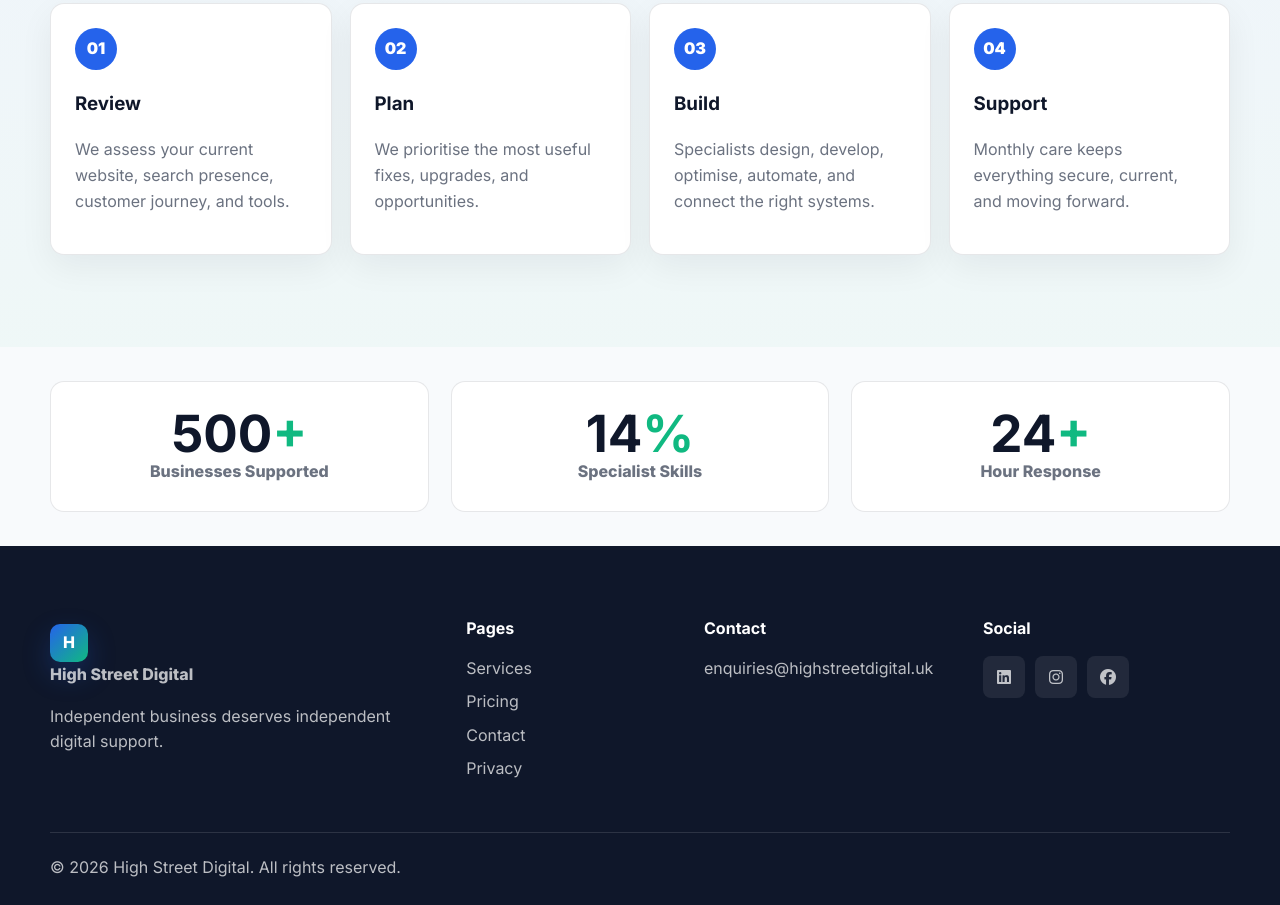
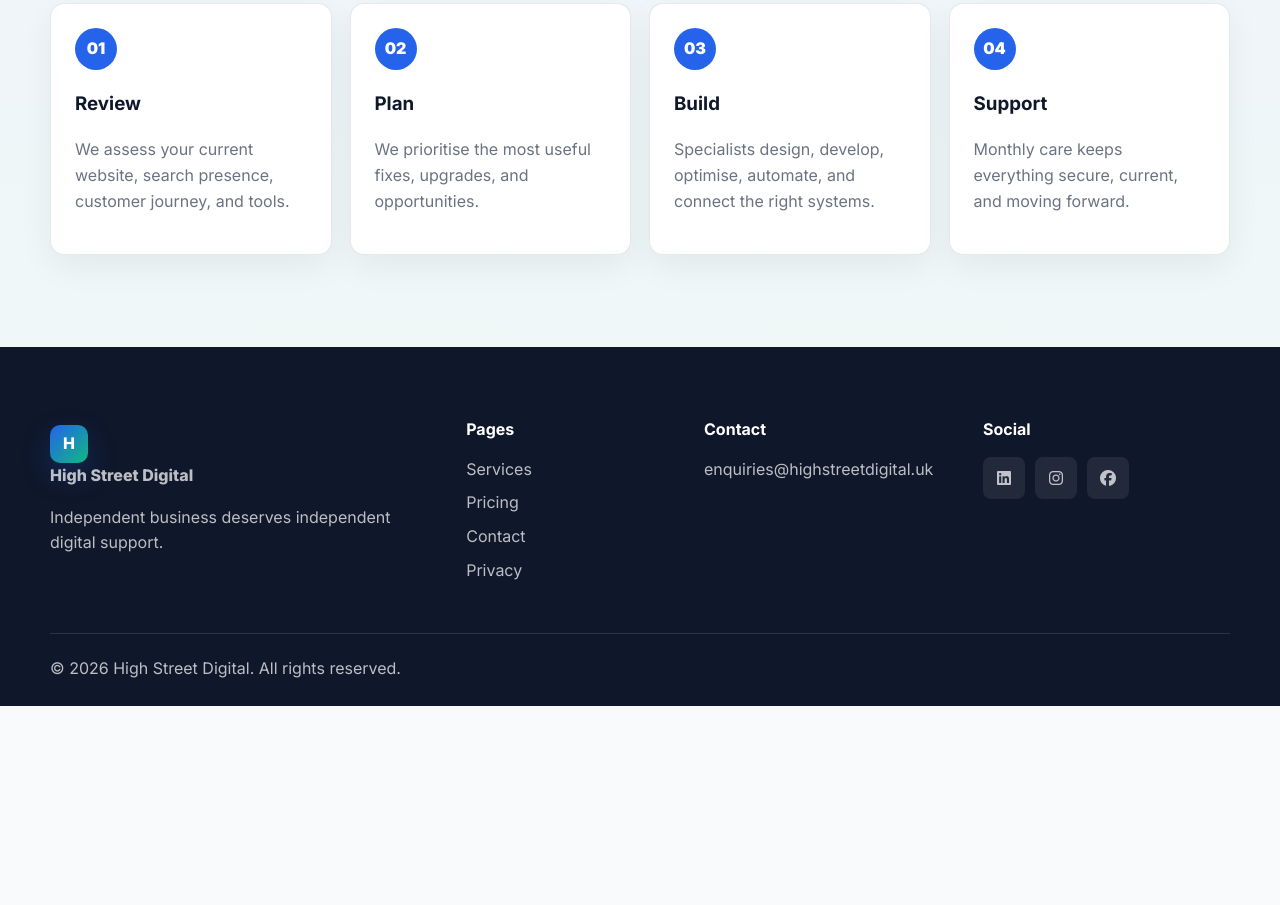
Before and after one commit to samah-14/highstreetdigital, a plain HTML site: page about.html in a window 1280 px wide. Shown: the part 2373-3278 px from the top of the page. After the commit the page ends 3079 px from the top, so only its background shows below. Drawn offline with nearby package versions, Linux system fonts and the light colour scheme.

Commit message:
Remove stats section and update footer content
Removed the stats section from the about page and updated the footer.

```diff
--- a/about.html
+++ b/about.html
@@ -20,7 +20,7 @@
     <section class="section soft-band"><div class="container"><div class="section-heading" data-aos="fade-up"><span class="section-kicker">Values</span><h2>How we work with local owners.</h2></div><div class="card-grid four-grid"><article class="service-card" data-aos="fade-up"><i class="fa-solid fa-circle-check"></i><h3>Clarity</h3><p>Plain-English advice and clean priorities before any technical work begins.</p></article><article class="service-card" data-aos="fade-up"><i class="fa-solid fa-gauge-high"></i><h3>Momentum</h3><p>Fast progress on the improvements that can move the needle soonest.</p></article><article class="service-card" data-aos="fade-up"><i class="fa-solid fa-lock"></i><h3>Reliability</h3><p>Secure, maintained foundations that do not crumble after launch.</p></article><article class="service-card" data-aos="fade-up"><i class="fa-solid fa-heart"></i><h3>Care</h3><p>Support that respects your time, your customers, and your budget.</p></article></div></div></section>
     <section class="section"><div class="container split align-center"><div data-aos="fade-right"><span class="section-kicker">Collective model</span><h2>The right specialist for the right job.</h2><p>Instead of one oversized agency team, we bring in trusted freelancers with focused expertise. That keeps costs lean and gives every project the right mix of design, development, SEO, automation, and support.</p></div><div class="feature-panel" data-aos="fade-left"><div><i class="fa-solid fa-layer-group"></i><span>Flexible project teams</span></div><div><i class="fa-solid fa-user-check"></i><span>Senior specialist input</span></div><div><i class="fa-solid fa-scale-balanced"></i><span>Lean pricing and clear scope</span></div></div></div></section>
     <section class="section soft-band"><div class="container"><div class="section-heading" data-aos="fade-up"><span class="section-kicker">Timeline</span><h2>Built for steady, measurable progress.</h2></div><div class="timeline"><article data-aos="fade-up"><span>01</span><h3>Review</h3><p>We assess your current website, search presence, customer journey, and tools.</p></article><article data-aos="fade-up"><span>02</span><h3>Plan</h3><p>We prioritise the most useful fixes, upgrades, and opportunities.</p></article><article data-aos="fade-up"><span>03</span><h3>Build</h3><p>Specialists design, develop, optimise, automate, and connect the right systems.</p></article><article data-aos="fade-up"><span>04</span><h3>Support</h3><p>Monthly care keeps everything secure, current, and moving forward.</p></article></div></div></section>
-    <section class="stats-section"><div class="container stats-grid"><article data-aos="fade-up"><strong data-counter="500">0</strong><span>Businesses Supported</span></article><article data-aos="fade-up"><strong data-counter="14">0</strong><span>Specialist Skills</span></article><article data-aos="fade-up"><strong data-counter="24">0</strong><span>Hour Response</span></article></div></section>
+
   </main>
   <footer class="site-footer"><div class="container footer-grid"><div><a href="index.html" class="brand footer-brand"><span class="brand-mark">H</span><span>High Street Digital</span></a><p>Independent business deserves independent digital support.</p></div><div><h3>Pages</h3><a href="services.html">Services</a><a href="pricing.html">Pricing</a><a href="contact.html">Contact</a><a href="privacy.html">Privacy</a></div><div><h3>Contact</h3><a href="mailto:enquiries@highstreetdigital.uk">enquiries@highstreetdigital.uk</a></div><div><h3>Social</h3><div class="socials"><a href="#" aria-label="LinkedIn"><i class="fa-brands fa-linkedin"></i></a><a href="#" aria-label="Instagram"><i class="fa-brands fa-instagram"></i></a><a href="#" aria-label="Facebook"><i class="fa-brands fa-facebook"></i></a></div></div></div><div class="container footer-bottom"><span>© 2026 High Street Digital. All rights reserved.</span></div></footer>
   <button class="back-to-top" type="button" aria-label="Back to top" data-back-to-top><i class="fa-solid fa-arrow-up"></i></button>
```
